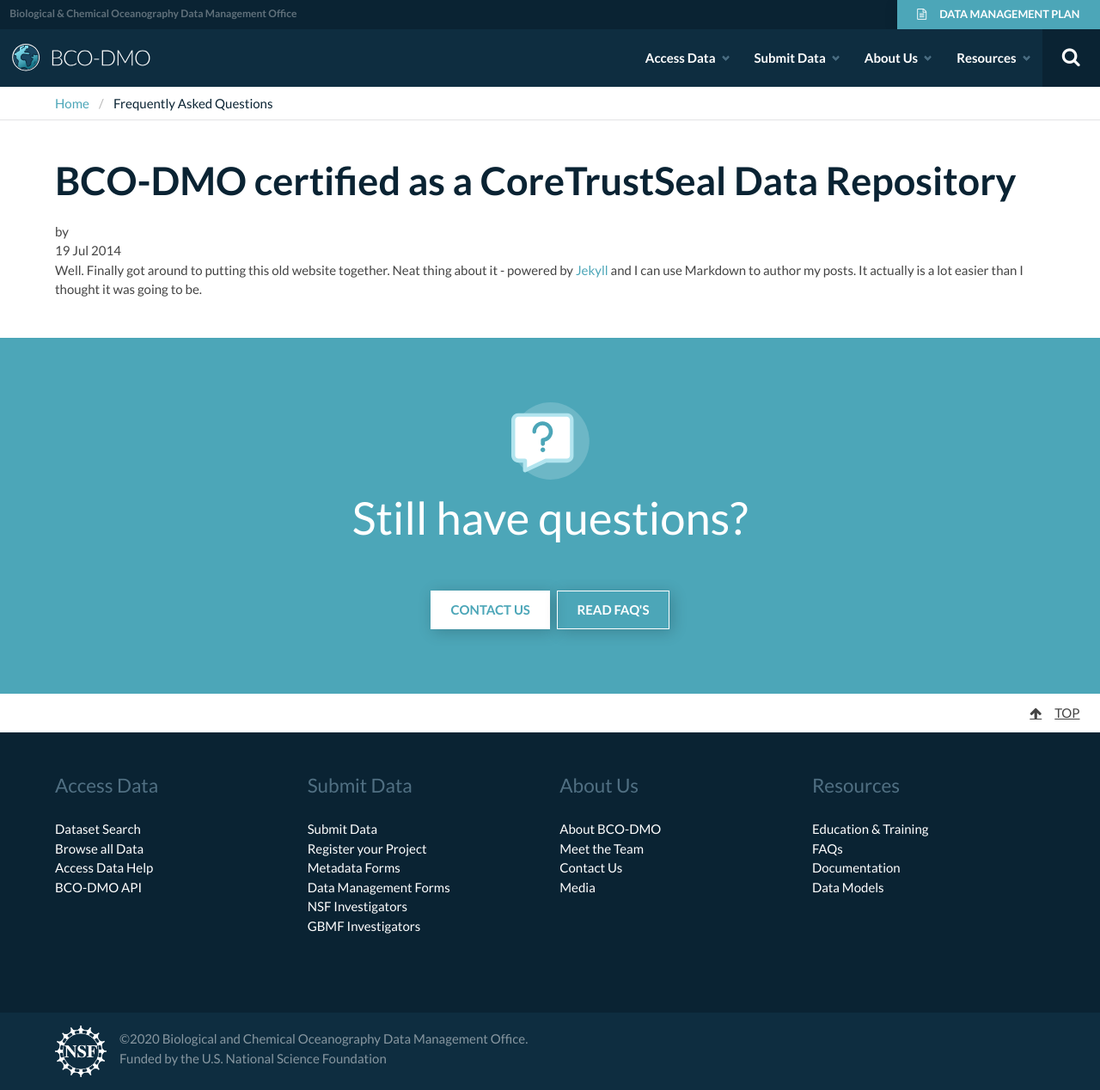
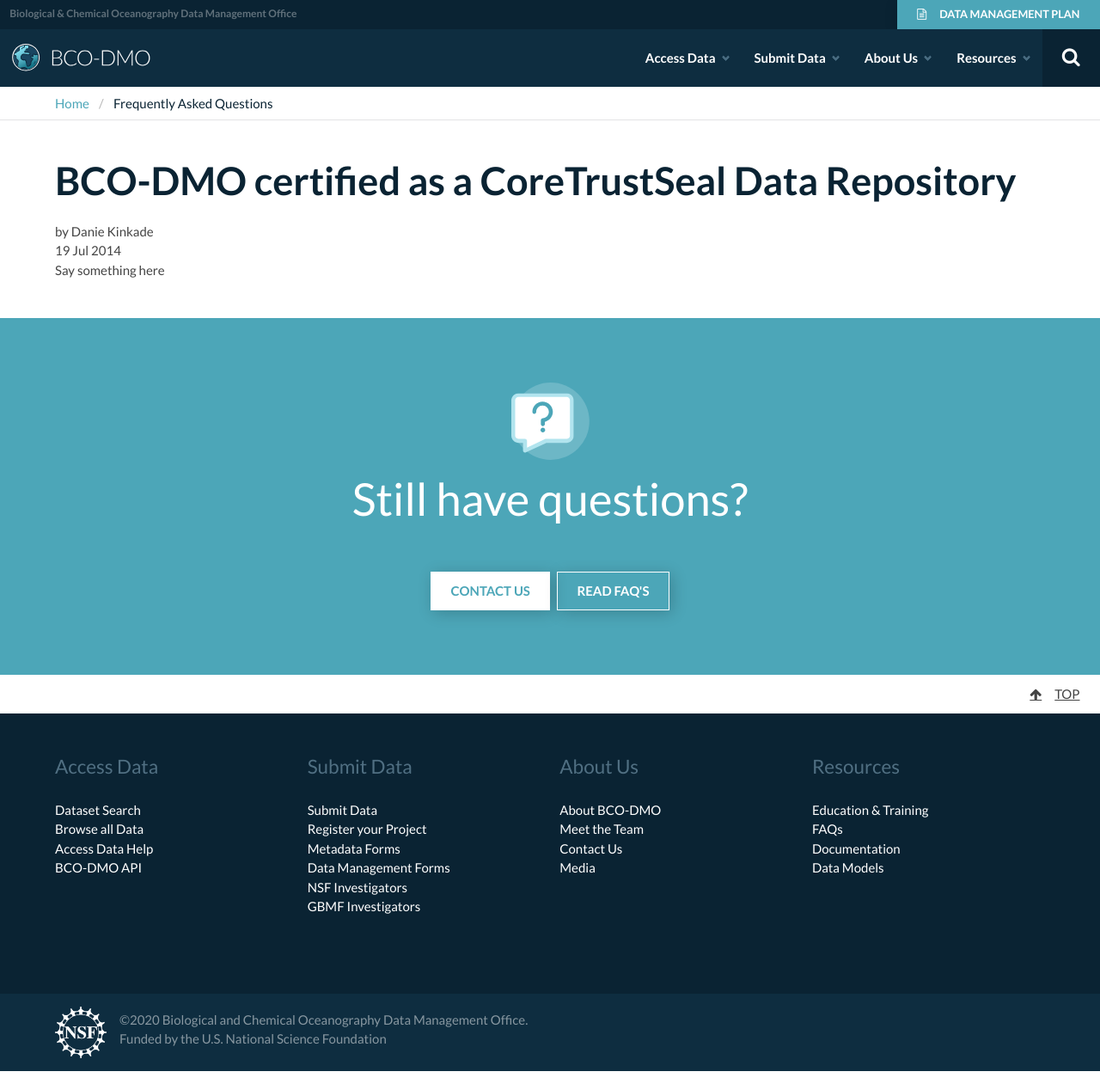
Before and after one commit to BCODMO/blog.bco-dmo.org, a Jekyll site: the page built from _posts/2020-07-19-core-trust-seal-certification.md, in a window 1280 px wide. Shown: the whole page at 86% size. Built offline with Jekyll 4.4.1, drawn with Linux system fonts in a browser that asks for light colours; after the commit the page ends 1246 px from its top, so only the background shows below that.

Commit message:
Update 2020-07-19-core-trust-seal-certification.md

```diff
--- a/_posts/2020-07-19-core-trust-seal-certification.md
+++ b/_posts/2020-07-19-core-trust-seal-certification.md
@@ -1,7 +1,8 @@
 ---
 layout: post
 title: "BCO-DMO certified as a CoreTrustSeal Data Repository"
+author: Danie Kinkade
 date: 2014-07-19
 ---
 
-Well. Finally got around to putting this old website together. Neat thing about it - powered by [Jekyll](http://jekyllrb.com) and I can use Markdown to author my posts. It actually is a lot easier than I thought it was going to be.
+Say something here
```
